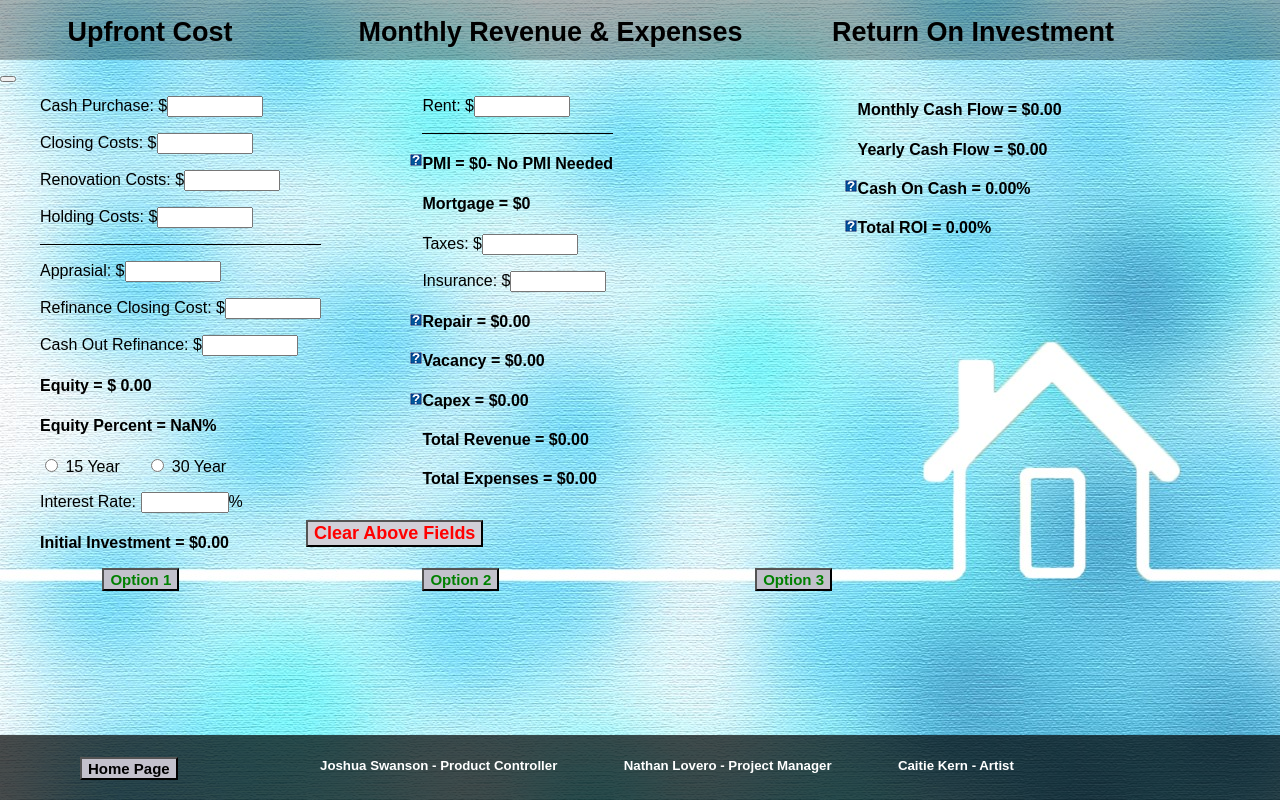
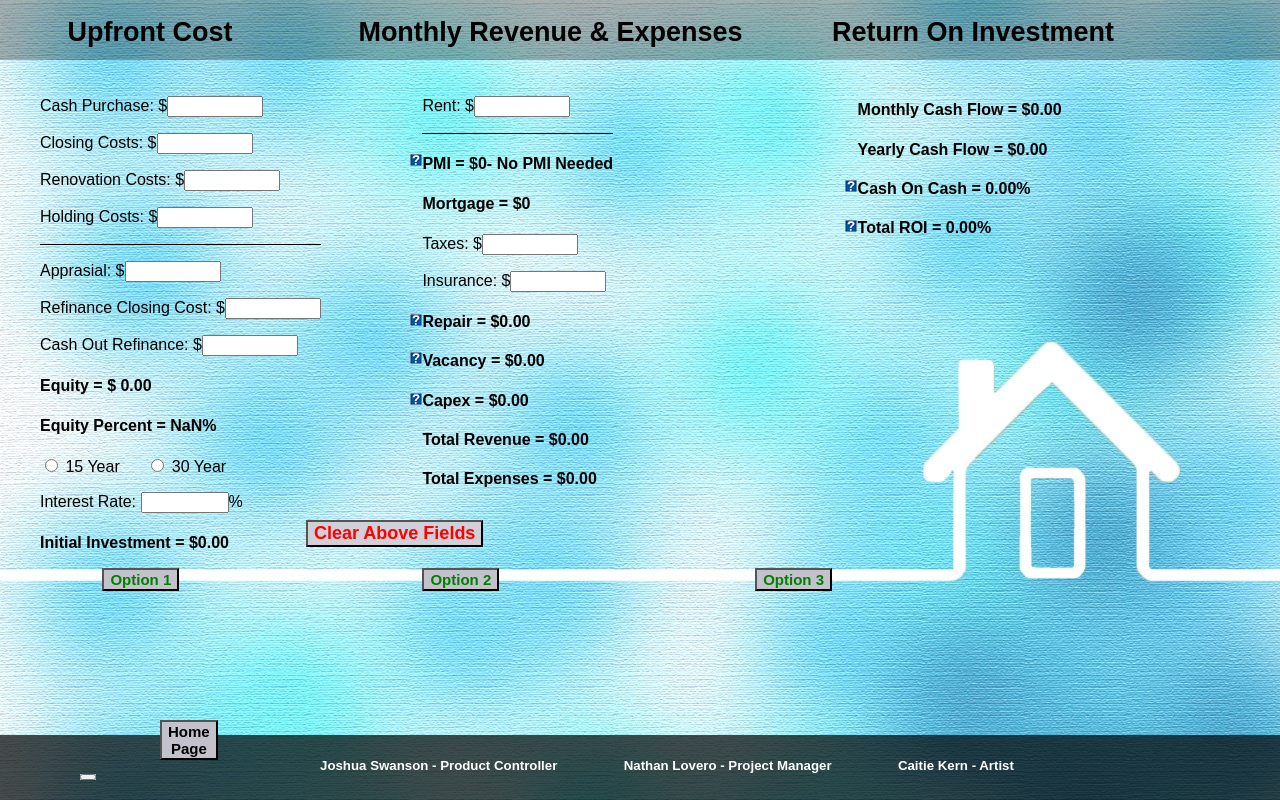
Before and after one commit to finance-analyzation/BRRR, a plain HTML site: page index.html in a window 1280 px wide. Drawn offline with Linux system fonts and the light colour scheme.

Commit message:
Update index.html

```diff
--- a/index.html
+++ b/index.html
@@ -367,7 +367,7 @@ function computeRealestate(){
 
 	<!--	Contributions	-->
 
-		<div>
+		<div class= "backbutton">
 		<button onclick= "https://finance-analyzation.github.io/homepage/">
 
 			<button class= "backbutton" type= "submit"><strong>Home Page<strong></button>
```
